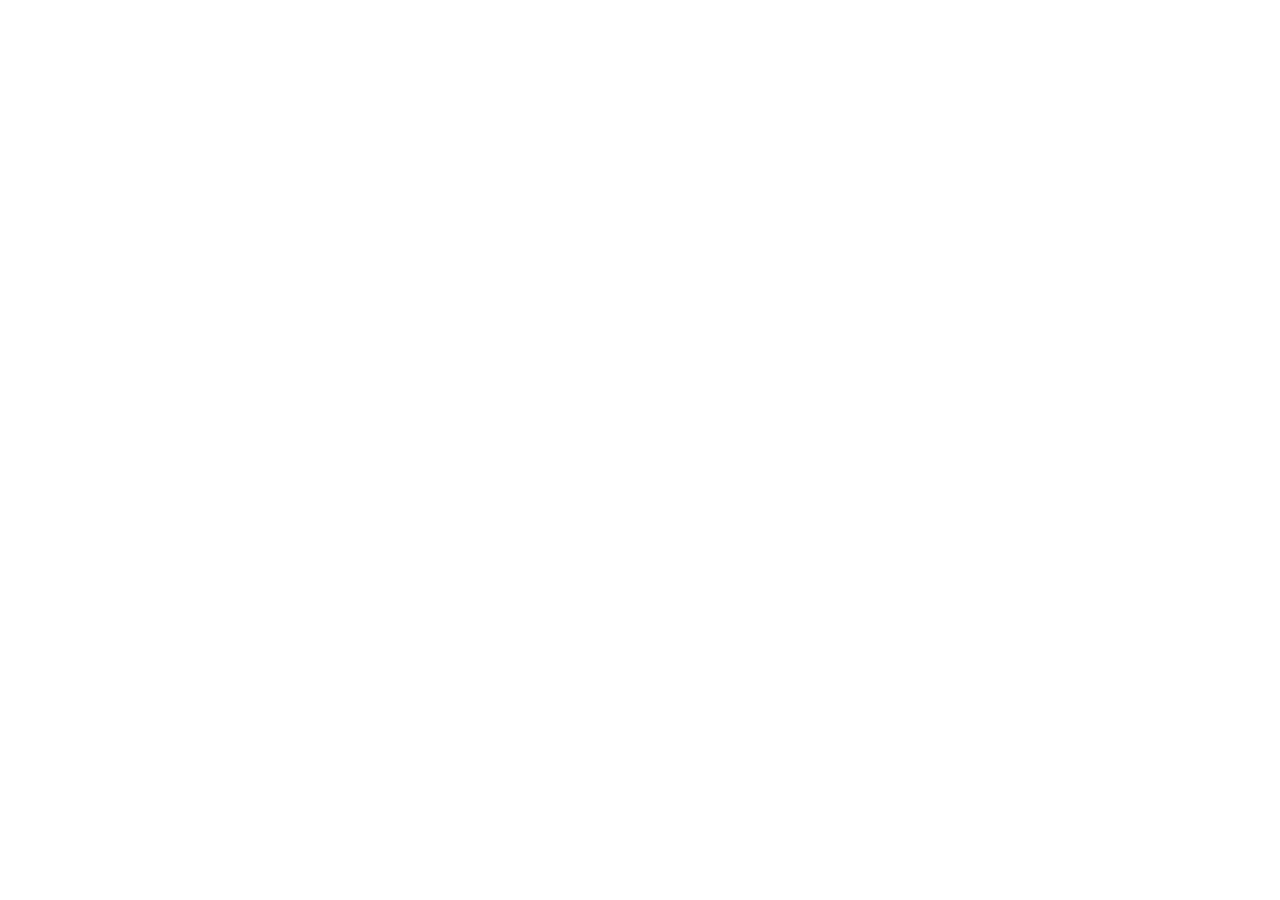
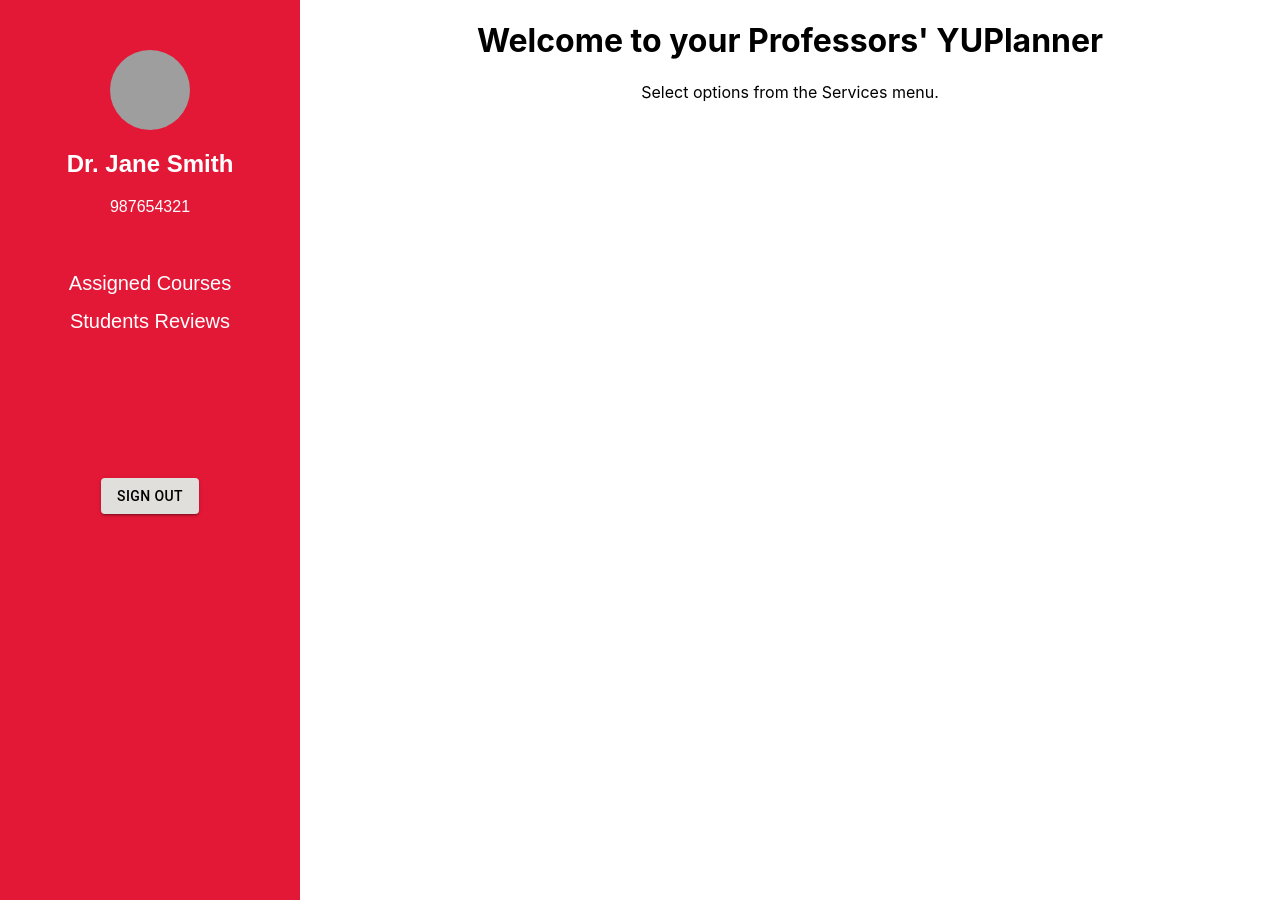
Before and after one commit to hvpham-yorku/Group8_YUPlanner, a React (Create React App) app in the folder frontend/yuplanner/: page /professor-profile in a window 1280 px wide. Before the commit this address had no page. Before the commit the page ends 800 px from the top, so only its background shows below. Built offline with nearby package versions, Linux system fonts and the light colour scheme; grey boxes are pictures that could not be loaded.

Commit message:
Created professor profile + sidebar

```diff
--- a/frontend/yuplanner/src/App.js
+++ b/frontend/yuplanner/src/App.js
@@ -10,7 +10,8 @@
 
 import LoginSignUpButtons from './components/LoginSignUpButtons';
 import Sidebar from './components/Sidebar';
-import ServicesPage from './pages/ServicesPage';
+import StudentProfile from './pages/StudentProfile';
+import ProfessorProfile from './pages/ProfessorProfile';
 import SearchCourses from './pages/SearchCourses';
 import DropCourse from './pages/DropCourse';
 import YourProgress from './pages/YourProgress';
@@ -29,31 +30,38 @@
 
             <Route path="/signup" element={<Signup/>}>
             </Route>
-          {/* Add other routes here */}
-          <Route
-            path="/services"
-            element={
-              <div style={{ display: 'flex' }}>
-                <Sidebar />
-                <div style={{ marginLeft: '200px', padding: '20px', flexGrow: 1 }}>
-                {/* Other content can go here */}
-                 <h1 style={{ fontSize: '60px' }}>Welcome to your YUPlanner</h1>
-                  <h3>Select options from the Services menu.</h3>
-                 </div>
-                <div style={{ marginLeft: '200px', padding: '20px', flexGrow: 1 }}>
-                  <Routes>
-                    <Route path="/search-courses" element={<SearchCourses />} />
-                    <Route path="/drop-course" element={<DropCourse />} />
-                    <Route path="/your-progress" element={<YourProgress />} />
-                    <Route path="/view-schedule" element={<ViewSchedule />} />
-                  </Routes>
-                  </div>
-                </div>
-            }
-            />
+
+            <Route path="/professor-profile" element={<ProfessorProfile />}>
+            </Route>
+
+            <Route path="/student-profile" element={<StudentProfile />}>
+            </Route>
             </Routes>
-      </div>
-    </Router>
+          </div>
+        </Router>
+
+            // element={
+            //   <div style={{ display: 'flex' }}>
+            //     <Sidebar />
+            //     <div style={{ marginLeft: '200px', padding: '20px', flexGrow: 1 }}>
+            //     {/* Other content can go here */}
+            //      <h1 style={{ fontSize: '60px' }}>Welcome to your YUPlanner</h1>
+            //       <h3>Select options from the Services menu.</h3>
+            //      </div>
+            //     <div style={{ marginLeft: '200px', padding: '20px', flexGrow: 1 }}>
+            //       <Routes>
+            //         <Route path="/search-courses" element={<SearchCourses />} />
+            //         <Route path="/drop-course" element={<DropCourse />} />
+            //         <Route path="/your-progress" element={<YourProgress />} />
+            //         <Route path="/view-schedule" element={<ViewSchedule />} />
+            //       </Routes>
+            //       </div>
+            //     </div>
+            // }
+            // />
+            // </Routes>
+    //   </div>
+    // </Router>
   );
 }
 
--- a/frontend/yuplanner/src/components/LoginSignUpButtons.js
+++ b/frontend/yuplanner/src/components/LoginSignUpButtons.js
@@ -9,7 +9,7 @@
   const navigate = useNavigate();
 
   const handleSignInClick = () => {
-    navigate('/services');
+    navigate('/student-profile');
   };
 
   const handleSignUpClick = () => {
--- /dev/null
+++ b/frontend/yuplanner/src/components/ProfessorSidebar.js
@@ -0,0 +1,43 @@
+import React from 'react';
+import { Link } from 'react-router-dom';
+import './Sidebar.css';
+import Avatar from '@mui/material/Avatar';
+import Button from '@mui/material/Button';
+
+const ProfessorSidebar = () => {
+  return (
+    <div className="sidebar" style={{ display: 'flex', flexDirection: 'column', gap: '20px' }}>
+      {/* Professor Profile Section */}
+      <div className="profile-section">
+        <Link to="/professor-profile" style={{ textDecoration: 'none' }}>
+        <Avatar src="/path-to-profile-pic.jpg" alt="J" sx={{ width: 80, height: 80 }} />
+        </Link>
+        <div className="profile-details">
+          <h2 className="professor-name">
+            <Link to="/professor-profile" style={{ color: 'white', textDecoration: 'none' }}>
+            Dr. Jane Smith
+            </Link>
+            </h2>
+          <p className="professor-id">987654321</p>
+          {/* <Link to="/professor-profile" style={{ textDecoration: 'none' }}>
+            <Button variant="contained" size="small" className="view-profile-btn">
+              View Profile
+            </Button>
+          </Link> */}
+        </div>
+      </div>
+      <ul className="sidebar-menu">
+        {/* <li><Link to="/profile" className="sidebar-link">Profile</Link></li> */}
+        <li><Link to="/assigned-courses" className="sidebar-link">Assigned Courses</Link></li>
+        <li><Link to="/students-reviews" className="sidebar-link">Students Reviews</Link></li>
+      </ul>
+
+    {/* Sign Out Button */}
+    <Link to="/login" style={{ textDecoration: 'none', marginTop: '10px' }}>
+        <Button variant="contained" className="signout-btn">Sign Out</Button>
+    </Link>
+    </div>
+  );
+}
+
+export default ProfessorSidebar;
--- a/frontend/yuplanner/src/components/Sidebar.css
+++ b/frontend/yuplanner/src/components/Sidebar.css
@@ -1,8 +1,8 @@
 /* Sidebar */
 .sidebar {
-    width: 300px;
+    width: 200px;
     height: 100vh;
-    background-color: #b22222;
+    background-color: #E31837;
     color: white;
     display: flex;
     flex-direction: column;
@@ -42,20 +42,20 @@
 
   /* Sign out button */
   .sidebar .signout-btn {
-    margin-top: 10px;
-  font-size: 14px;
-  background-color: #000000;
-  color: white;
+    margin-top: 100px;
+    font-size: 14px;
+    background-color: #E1DFDC;
+    color: black;
   }
 
   .signout-btn:hover {
-    background-color: #333333;
+    background-color: #D6CFCA;
   }
 
   .sidebar-link {
-    font-size: 30px;
+    font-size: 20px;
     text-decoration: none;
-    color: #000000;
+    color: #ffffff;
   }
 
   .sidebar-link:hover {
@@ -78,12 +78,11 @@
     font-size: 14px;
   }
 
-  /* Sign out button */
   .sidebar .view-profile-btn {
     margin-top: 10px;
-  font-size: 14px;
-  background-color: #000000;
-  color: white;
+   font-size: 14px;
+   background-color: #000000;
+   color: white;
   }
 
   .view-profile-btn:hover {
--- a/frontend/yuplanner/src/components/Sidebar.js
+++ b/frontend/yuplanner/src/components/Sidebar.js
@@ -9,15 +9,19 @@
         <div className ="sidebar" style={{ display: 'flex', flexDirection: 'column', gap: '20px' }}>
             {/* Student Profile Section */}
             <div className="profile-section">
-            <Avatar src="/path-to-profile-pic.jpg" alt="Student Profile" sx={{ width: 60, height: 60 }} />
+            <Link to="/student-profile" style={{ textDecoration: 'none' }}>
+            <Avatar src="/path-to-profile-pic.jpg" alt="J" sx={{ width: 80, height: 80 }} />
+            </Link>
             <div className="profile-details">
+          <Link to="/student-profile" style={{ color: 'white', textDecoration: 'none' }}>
           <h2 className="student-name">John Doe</h2>
+          </Link>
           <p className="student-id">123456789</p>
-          <Link to="/profile" style={{ textDecoration: 'none' }}>
+          {/* <Link to="/student-profile" style={{ textDecoration: 'none' }}>
             <Button variant="contained" size="small" className="view-profile-btn">
               View Profile
             </Button>
-          </Link>
+          </Link> */}
         </div>
       </div>
             <ul className ="sidebar-menu">
@@ -27,7 +31,7 @@
                 <li><Link to="/view-schedule"className="sidebar-link">View Full Schedule</Link></li>
             </ul>
              {/* Sign Out Button */}
-          <Link to="/signout-btn" style={{ textDecoration: 'none', marginTop: '10px' }}>
+          <Link to="/login" style={{ textDecoration: 'none', marginTop: '10px' }}>
             <Button variant="contained" className="signout-btn">
               Sign Out
             </Button>
--- /dev/null
+++ b/frontend/yuplanner/src/pages/ProfessorProfile.js
@@ -0,0 +1,18 @@
+import React from 'react';
+import Sidebar from '../components/Sidebar';
+import ProfessorSidebar from '../components/ProfessorSidebar';
+
+function ProfessorProfile() {
+  return (
+    <div style={{ display: 'flex' }}>
+      <ProfessorSidebar />
+      <div style={{ marginLeft: '200xp', padding: '20xp', flexGrow: 1 }}>
+        {/* Other content can go here */}
+        <h1>Welcome to your Professors' YUPlanner</h1>
+        <p>Select options from the Services menu.</p>
+      </div>
+    </div>
+  );
+}
+
+export default ProfessorProfile;
--- a/frontend/yuplanner/src/pages/ServicesPage.js
+++ b/frontend/yuplanner/src/pages/StudentProfile.js
@@ -1,17 +1,17 @@
 import React from 'react';
 import Sidebar from '../components/Sidebar';
 
-function ServicesPage() {
+function StudentProfile() {
   return (
     <div style={{ display: 'flex' }}>
       <Sidebar />
-      <div style={{ marginLeft: '200px', padding: '20px', flexGrow: 1 }}>
+      <div style={{ marginLeft: '200xp', padding: '', flexGrow: 1 }}>
         {/* Other content can go here */}
-        <h1>Welcome to your YUPlanner</h1>
+        <h1>Welcome to your Students' YUPlanner</h1>
         <p>Select options from the Services menu.</p>
       </div>
     </div>
   );
 }
 
-export default ServicesPage;
+export default StudentProfile;
```
